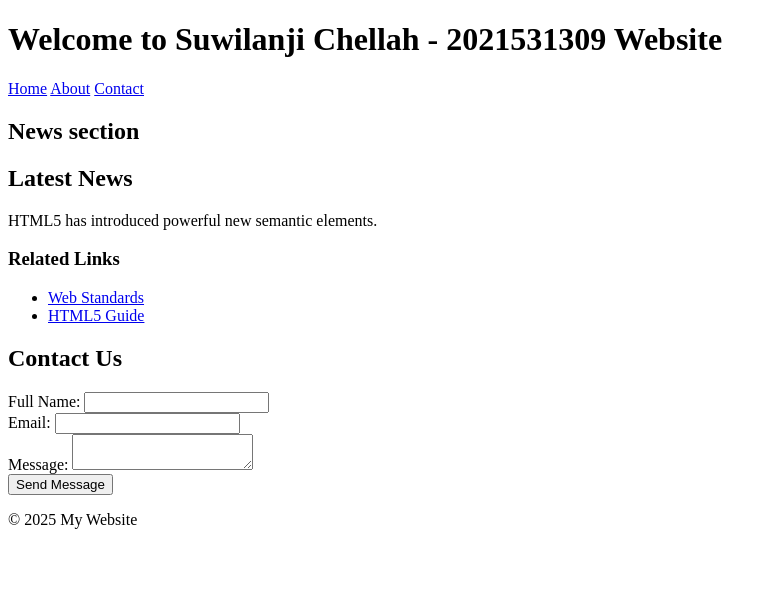
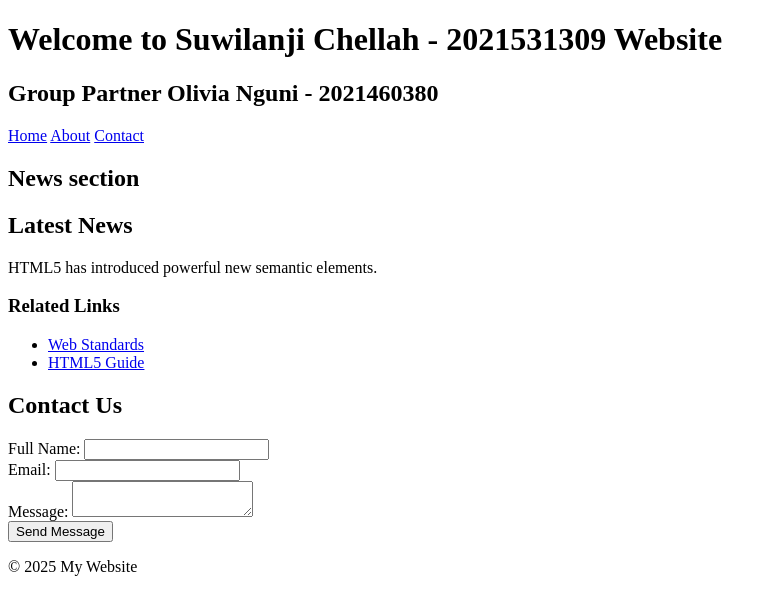
Before and after one commit to SuwilanjiTrey/4035-lab2, a plain HTML site: page index.html in a window 1280 px wide. Shown: the whole page, without its empty margins (0-777 px from the left). Drawn offline with Linux system fonts and the light colour scheme.

Commit message:
Update index.html

```diff
--- a/index.html
+++ b/index.html
@@ -8,6 +8,7 @@
         <body>
             <header>
                 <h1>Welcome to Suwilanji Chellah - 2021531309 Website</h1>
+                <h2>Group Partner Olivia Nguni - 2021460380</h2>
                 <nav>
                     <a href="#">Home</a>
                     <a href="#">About</a>
```
